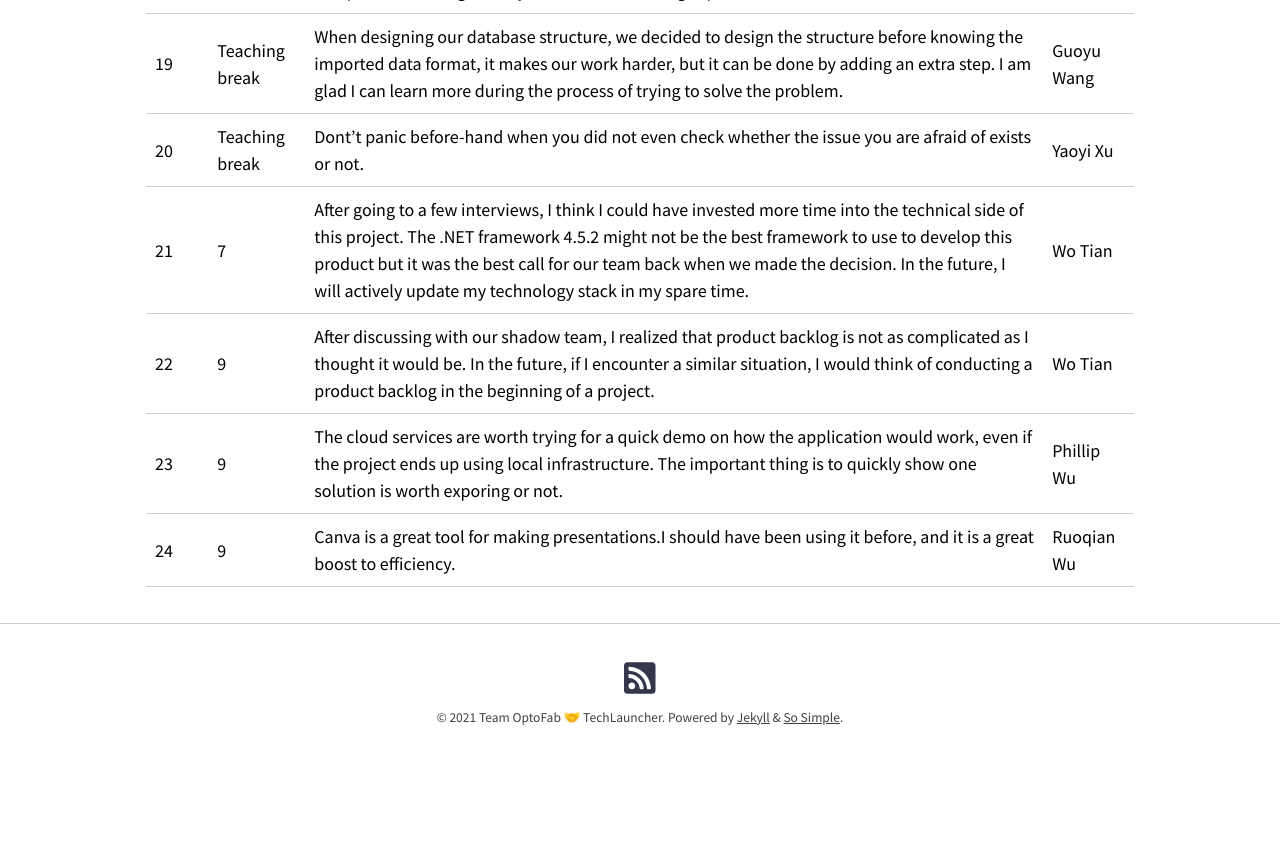
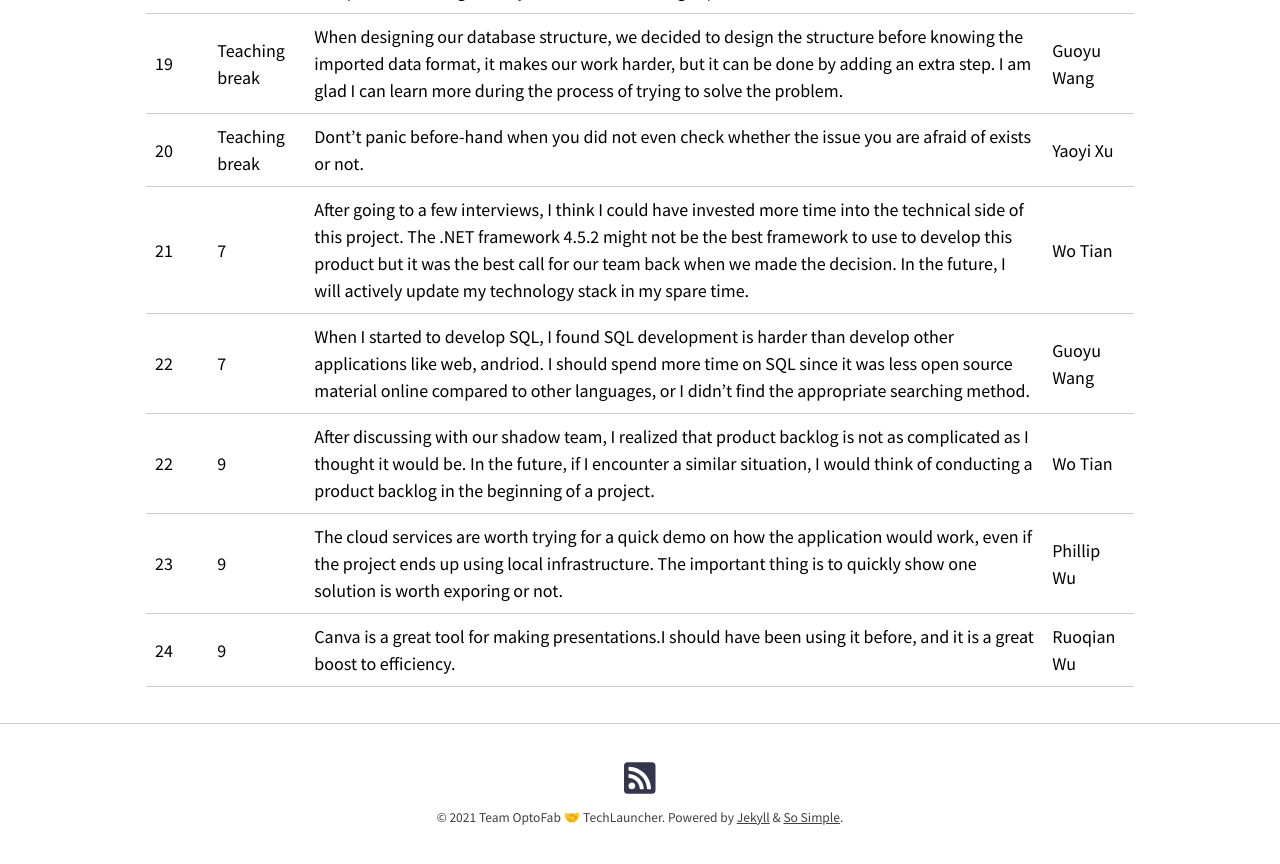
Before and after one commit to optofab/optofab.github.io, a Jekyll site: the page built from reflection_log.md, in a window 1280 px wide and 900 px high, scrolled down 2009 px. Shown: the top 864 px of the window. Built offline with Jekyll 4.4.1, drawn with Linux system fonts in a browser that asks for light colours; nearby versions of some CDN libraries; emoji names are drawn with the system emoji font; before the commit the page ends 2809 px from its top, so only the background shows below that.

Commit message:
Update reflection_log.md

```diff
--- a/reflection_log.md
+++ b/reflection_log.md
@@ -25,6 +25,7 @@ layout: page
 | 19        | Teaching break | When designing our database structure, we decided to design the structure before knowing the imported data format, it makes our work harder, but it can be done by adding an extra step. I am glad I can learn more during the process of trying to solve the problem.                                                                                      | Guoyu Wang    |
 | 20        | Teaching break | Dont't panic before-hand when you did not even check whether the issue you are afraid of exists or not.                                                                                                                                                                                                                                                     | Yaoyi Xu      |
 | 21        | 7              | After going to a few interviews, I think I could have invested more time into the technical side of this project. The .NET framework 4.5.2 might not be the best framework to use to develop this product but it was the best call for our team back when we made the decision. In the future, I will actively update my technology stack in my spare time. | Wo Tian       |
+| 22        | 7              | When I started to develop SQL, I found SQL development is harder than develop other applications like web, andriod. I should spend more time on SQL since it was less open source material online compared to other languages, or I didn't find the appropriate searching method. | Guoyu Wang |
 | 22        | 9              | After discussing with our shadow team, I realized that product backlog is not as complicated as I thought it would be. In the future, if I encounter a similar situation, I would think of conducting a product backlog in the beginning of a project.                                                                                                      | Wo Tian       |
 | 23        | 9              | The cloud services are worth trying for a quick demo on how the application would work, even if the project ends up using local infrastructure. The important thing is to quickly show one solution is worth exporing or not.                                                                                                                               | Phillip Wu    |
 | 24        | 9              |  Canva is a great tool for making presentations.I should have been using it before, and it is a great boost to efficiency.                                                                                                        | Ruoqian Wu    |
```
